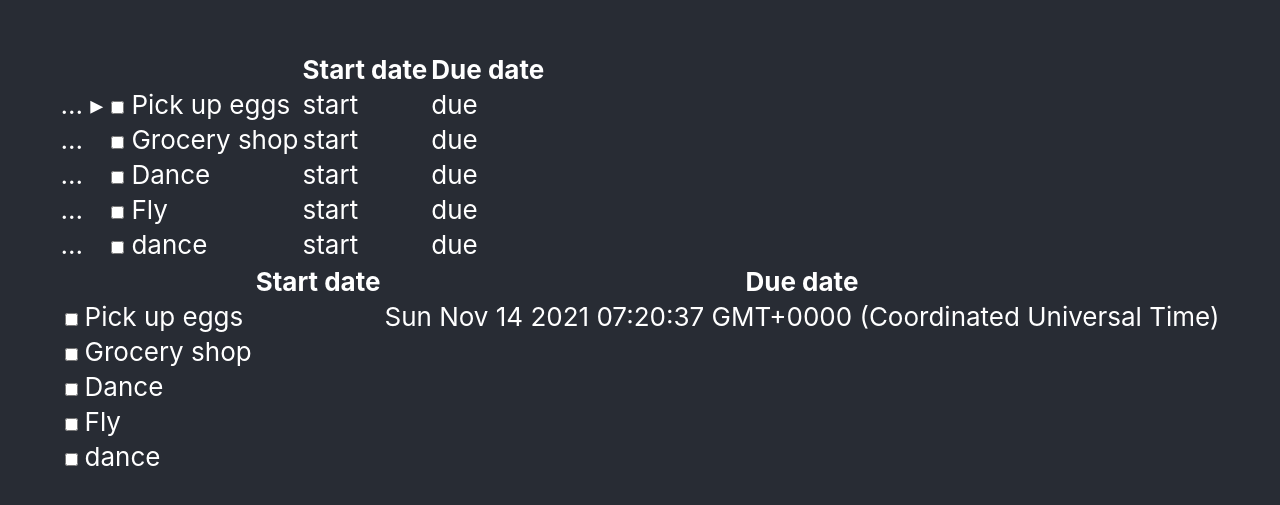
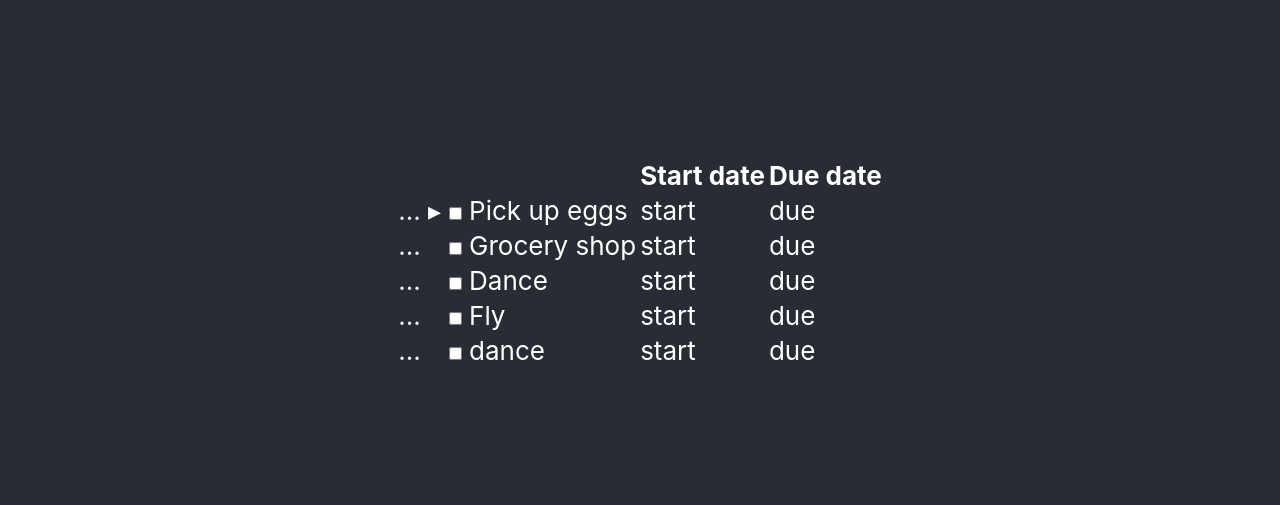
Before and after one commit to citelao/Todo, a React (Create React App) app: page / in a window 1280 px wide. Shown: the part 137-642 px from the top of the page. Built offline with nearby package versions, Linux system fonts and the light colour scheme.

Commit message:
focus rects

```diff
--- a/src/App.tsx
+++ b/src/App.tsx
@@ -27,26 +27,6 @@ function App() {
         renderItem={renderItem}
         headers={["", "", "Start date", "Due date"]}
       />
-      <table>
-        <thead>
-          <tr>
-            <th>&nbsp;</th>
-            <th>&nbsp;</th>
-            <th>Start date</th>
-            <th>Due date</th>
-          </tr>
-        </thead>
-        <tbody>
-          {todo.getTodos().map((t) => {
-            return <tr key={t.id}>
-              <td><input type="checkbox" /></td>
-              <td>{t.title}</td>
-              <td>{(t.startDate ?? "").toString()}</td>
-              <td>{(t.dueDate ?? "").toString()}</td>
-            </tr>;
-          })}
-        </tbody>
-      </table>
     </div>
   );
 }
--- /dev/null
+++ b/src/view/TreeGrid.css
@@ -0,0 +1,3 @@
+table[role="treegrid"] [role=row][tabIndex="0"]:focus{
+    background-color: rgba(0, 0, 0, 0.5);
+}
--- a/src/view/TreeGrid.tsx
+++ b/src/view/TreeGrid.tsx
@@ -1,5 +1,7 @@
 import React, { KeyboardEvent, ReactElement } from "react";
 import KeyCodes from "../utilities/KeyCodes";
+
+import './TreeGrid.css';
 
 export interface IItem {
     id: any;
@@ -86,12 +88,12 @@ export default class TreeGrid<T extends { [key: string]: any }> extends React.Co
 
         return <table role="treegrid">
             <thead>
-                <tr>
+                <tr role="row">
                     {/* Indentation header */}
                     <th>&nbsp;</th>
 
                     {headers.map((h, i) => {
-                        return <th key={i}>{h}</th>
+                        return <th key={i} role="columnheader">{h}</th>
                     })}
                 </tr>
             </thead>
@@ -104,7 +106,7 @@ export default class TreeGrid<T extends { [key: string]: any }> extends React.Co
     private renderRow = (item: IItem, index: number, array: IItem[], level = 1): ReactElement =>
     {
         const isFocusedOnRows = this.state.focusMode === "rows";
-        const isSelectedItem = index === this.state.selectedIndex;
+        const isSelectedItem = index === this.state.selectedIndex; // TODO
         const hasChildren = item.children && item.children.length !== 0;
         const isExpanded = this.state.expandedItems.indexOf(item.id) !== -1;
         const expansionSymbol = (isExpanded) ? "▾" : "▸";
@@ -119,8 +121,9 @@ export default class TreeGrid<T extends { [key: string]: any }> extends React.Co
                 aria-level={level}
                 aria-posinset={index + 1}
                 aria-setsize={array.length}
+                onClick={(e) => this.selectItem(e.currentTarget, index)}
                 onKeyDown={(e) => this.handleRowKeyDown(e, item)}>
-                    <td>{"...".repeat(level)} {(hasChildren) ? expansionSymbol : undefined}</td>
+                    <td role="gridcell">{"...".repeat(level)} {(hasChildren) ? expansionSymbol : undefined}</td>
                     { item.data.map((d) => {
                         return <td role="gridcell">
                             {d}
@@ -186,6 +189,7 @@ export default class TreeGrid<T extends { [key: string]: any }> extends React.Co
             case KeyCodes.ArrowLeft:
                 {
                     if (!targetItem.children || targetItem.children.length === 0) {
+                        // TODO: should collapse up to parent.
                         break;
                     }
 
```
